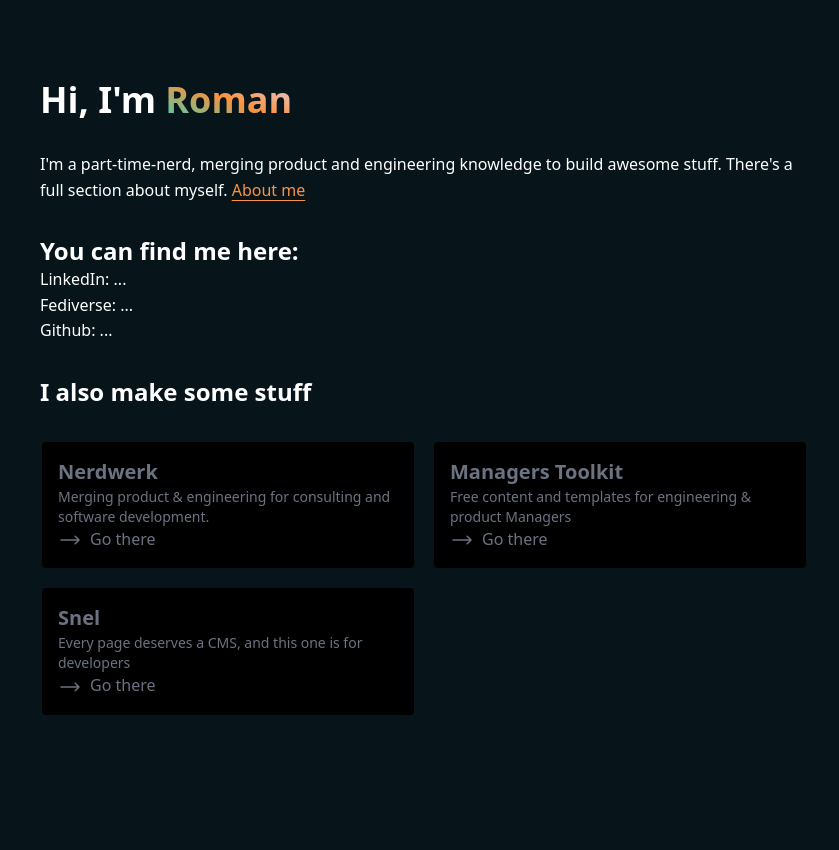
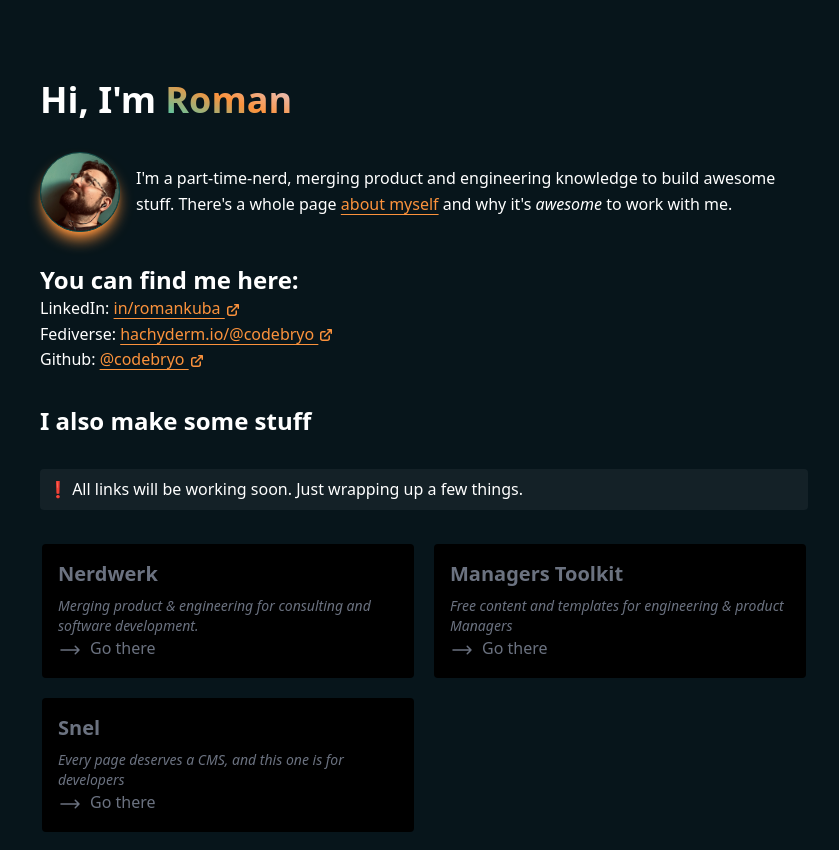
Before and after one commit to codebryo/romankuba.me, an Astro site: page / in a window 1280 px wide. Shown: the whole page, without its empty margins (216-1055 px from the left). Before the commit the page ends 800 px from the top, so only its background shows below. Built offline with nearby package versions, Linux system fonts and the light colour scheme; Astro itself is replaced by a stand-in of ours.

Commit message:
feat: profile and social links added
- new iconExternal component
- updated card with some spacing
- added profile image

```diff
--- a/src/components/Card.vue
+++ b/src/components/Card.vue
@@ -17,8 +17,8 @@
         const { left, top, width, height } =
             target.value.getBoundingClientRect();
 
-        const localX = (x.value - left - width / 2) / 10;
-        const localY = (y.value - top - height / 2) / 30;
+        const localX = (x.value - left - width / 2) / 20;
+        const localY = (y.value - top - height / 2) / 10;
 
         target.value.style.transform = `rotateY(${localX}deg) rotateX(${localY}deg)`;
     }
@@ -36,8 +36,10 @@
                 class="rounded p-4 bg-black cursor-default hover:bg-gray-900 text-gray-500 group-hover:text-white"
             >
                 <div>
-                    <span class="text-xl font-bold">{{ title }}</span>
-                    <p class="text-sm">
+                    <span class="text-xl font-bold block pb-2">{{
+                        title
+                    }}</span>
+                    <p class="text-sm italic">
                         <slot />
                     </p>
 
--- /dev/null
+++ b/src/components/icons/External.vue
@@ -0,0 +1,15 @@
+<template>
+    <svg
+        xmlns="http://www.w3.org/2000/svg"
+        viewBox="0 0 16 16"
+        fill="currentColor"
+        class="size-4"
+    >
+        <path
+            d="M6.22 8.72a.75.75 0 0 0 1.06 1.06l5.22-5.22v1.69a.75.75 0 0 0 1.5 0v-3.5a.75.75 0 0 0-.75-.75h-3.5a.75.75 0 0 0 0 1.5h1.69L6.22 8.72Z"
+        />
+        <path
+            d="M3.5 6.75c0-.69.56-1.25 1.25-1.25H7A.75.75 0 0 0 7 4H4.75A2.75 2.75 0 0 0 2 6.75v4.5A2.75 2.75 0 0 0 4.75 14h4.5A2.75 2.75 0 0 0 12 11.25V9a.75.75 0 0 0-1.5 0v2.25c0 .69-.56 1.25-1.25 1.25h-4.5c-.69 0-1.25-.56-1.25-1.25v-4.5Z"
+        />
+    </svg>
+</template>
--- a/src/pages/index.astro
+++ b/src/pages/index.astro
@@ -1,6 +1,25 @@
 ---
 import Layout from '../layouts/Layout.astro';
 import Card from '../components/Card.vue';
+import IconExternal from '../components/icons/External.vue';
+
+const socials = [
+    {
+        key: 'LinkedIn',
+        href: 'https://www.linkedin.com/in/romankuba/',
+        text: 'in/romankuba',
+    },
+    {
+        key: 'Fediverse',
+        href: 'https://hachyderm.io/@codebryo',
+        text: 'hachyderm.io/@codebryo',
+    },
+    {
+        key: 'Github',
+        href: 'https://github.com/codebryo',
+        text: '@codebryo',
+    },
+];
 ---
 
 <Layout title="Welcome">
@@ -11,21 +30,42 @@ import Card from '../components/Card.vue';
         >
     </h1>
 
-    <p class="">
-        I'm a part-time-nerd, merging product and engineering knowledge to build
-        awesome stuff. There's a full section about myself.
-        <a href="/about">About me</a>
-    </p>
+    <div class="flex gap-4 items-center">
+        <img
+            src="/profile.jpeg"
+            alt="It's a me, Roman!"
+            class="rounded-full border border-teal-900 size-20 transition-all duration-500 cursor-grab shadow-lg
+             hover:shadow-teal-500 shadow-orange-400"
+        />
+
+        <p>
+            I'm a part-time-nerd, merging product and engineering knowledge to
+            build awesome stuff. There's a whole page
+            <a href="/about">about myself</a> and why it's <em>awesome</em> to work
+            with me.
+        </p>
+    </div>
 
     <h2 class="mt-8">You can find me here:</h2>
 
     <ul>
-        <li>LinkedIn: ...</li>
-        <li>Fediverse: ...</li>
-        <li>Github: ...</li>
+        {
+            socials.map((social) => (
+                <li>
+                    {social.key}:
+                    <a href={social.href} target="_blank">
+                        {social.text} <IconExternal class="inline" />
+                    </a>
+                </li>
+            ))
+        }
     </ul>
 
     <h2 class="mt-8">I also make some stuff</h2>
+
+    <div class="rounded bg-white bg-opacity-5 p-2 mt-8">
+        ❗ All links will be working soon. Just wrapping up a few things.
+    </div>
 
     <div class="grid grid-cols-2 gap-4 mt-8">
         <Card client:load title="Nerdwerk" link="#nerdwerk">
```
Also changed, not shown: public/profile.jpeg (added).
